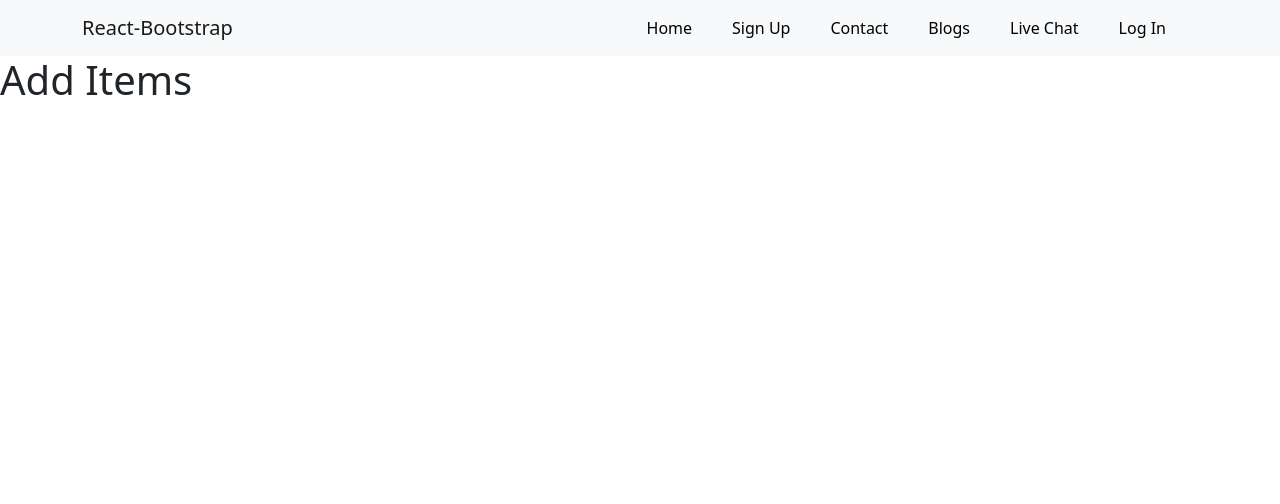
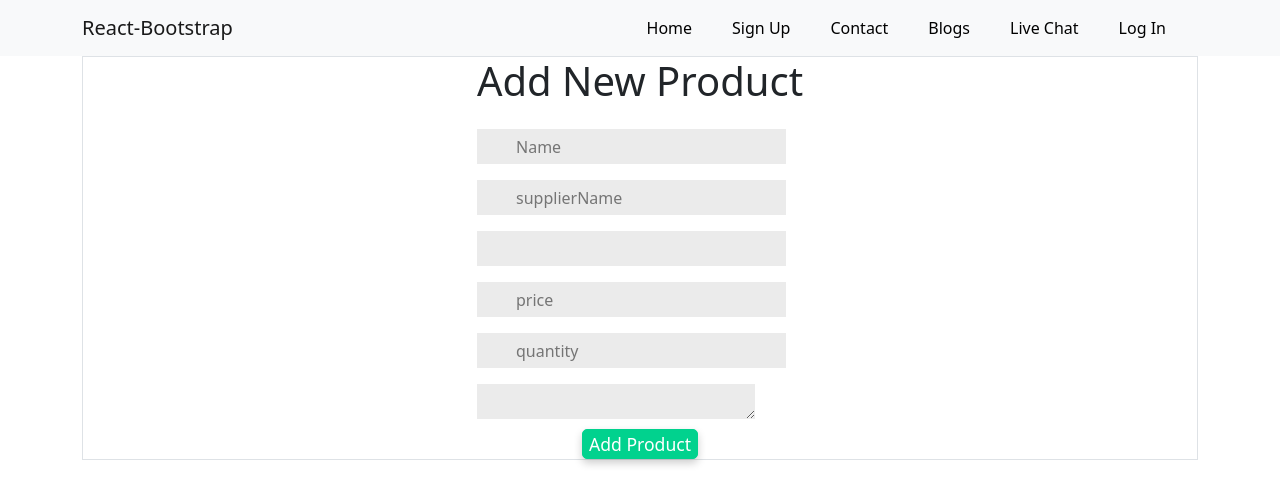
Before and after one commit to somaya-tanjina/techsilo-client, a React (Create React App) app: page /additem in a window 1280 px wide. Shown: the top 504 px of the page. Built offline with nearby package versions, Linux system fonts and the light colour scheme; no server answers.

Commit message:
Add item implemented

```diff
--- a/package.json
+++ b/package.json
@@ -11,6 +11,7 @@
     "@testing-library/jest-dom": "^5.16.4",
     "@testing-library/react": "^13.1.1",
     "@testing-library/user-event": "^13.5.0",
+    "axios": "^0.27.2",
     "bootstrap": "^5.1.3",
     "firebase": "^9.7.0",
     "react": "^18.1.0",
--- a/src/components/AddItem/AddItem.js
+++ b/src/components/AddItem/AddItem.js
@@ -1,11 +1,79 @@
-import React from 'react';
+import axios from "axios";
+import React from "react";
 
 const AddItem = () => {
-  return (
-    <div>
-      <h1>Add Items</h1>
-    </div>
-  );
+    const handleAddItem = (event) => {
+
+        event.preventDefault();
+        const item = {
+            name: event.target.name.value,
+            supplierName: event.target.supplierName.value,
+            image: event.target.image.value,
+            price: event.target.price.value,
+            quantity: event.target.quantity.value,
+        };
+
+        axios.post('http://localhost:5000/additem', item)
+            .then(res => {
+                const{data}=res
+            console.log(data);
+        })
+    };
+
+
+    return (
+        <div className="container">
+            <div className="d-md-flex  justify-content-md-center align-items-center h-100 border">
+                <form onSubmit={handleAddItem}>
+                    <h1 className="text-center mb-4 text-dark">
+                        Add New Product
+                    </h1>
+
+                    <input
+                        className="   mb-3"
+                        type="text"
+                        name="name"
+                        placeholder="Name"
+                        required
+                    />
+                    <input
+                        className="   mb-3"
+                        type="text"
+                        name="supplierName"
+                        placeholder="supplierName"
+                        required
+                    />
+
+                    <input className="mb-3" type="text" id="name" name="image" required
+      />
+                    <input
+                        className="mb-3"
+                        type="number"
+                        name="price"
+                        placeholder="price"
+                        required
+                    />
+                    <input
+                        className=" mb-3"
+                        type="number"
+                        name="quantity"
+                        placeholder="quantity"
+                        required
+                    />
+
+                    <textarea id="story" name="description"></textarea>
+
+                    <div className="button-container">
+                        <input
+                            className="  "
+                            type="submit"
+                            value="Add Product"
+                        />
+                    </div>
+                </form>
+            </div>
+        </div>
+    );
 };
 
 export default AddItem;
--- a/src/components/Login/Login.css
+++ b/src/components/Login/Login.css
@@ -1,4 +1,4 @@
-input[type="text"],
+/* input[type="text"],
 input[type="password"] {
   height: 25px;
   border: 1px solid rgba(0, 0, 0, 0.2);
@@ -36,13 +36,16 @@ input[type="submit"]:hover {
     width: 100%;
     font-family: "Roboto", sans-serif;
 }
-
+ */
 
 
 
 
 /* now */
-/* input[type="text"],
+input[type="text"],
+input[type="number"],
+input[type="image"],
+textarea,
 input[type="password"] {
     height: 35px;
     padding: 0 12%;
@@ -87,4 +90,4 @@ input[type="submit"]:hover {
 }
 span {
     color: #148814;
-} */
+}
--- a/src/components/Login/Login.js
+++ b/src/components/Login/Login.js
@@ -38,14 +38,14 @@ const Login = () => {
         <div className="container">
             <div className="form">
                 <form onSubmit={handleFormSubmit}>
-                    <div className="input-container">
+
                         <label>Username </label>
                         <input type="text" name="email" required />
-                    </div>
-                    <div className="input-container">
+
+
                         <label>Password </label>
                         <input type="password" name="pass" required />
-                    </div>
+
 
                     <div className="button-container">
                         <input type="submit" />
--- a/src/components/ManageItems/ManageItems.js
+++ b/src/components/ManageItems/ManageItems.js
@@ -4,6 +4,7 @@ import useProducts from "../Hooks/useProducts";
 import { FontAwesomeIcon } from "@fortawesome/react-fontawesome";
 import { faTrash } from "@fortawesome/free-solid-svg-icons";
 import './ManageItems.css'
+import { Link } from "react-router-dom";
 const ManageItems = () => {
     const [products] = useProducts([]);
     const { name, img, quqntity } = products;
@@ -16,7 +17,9 @@ const ManageItems = () => {
                 <h3 className="mt-5 text-center">
                     Available <span>Product</span>
                 </h3>
-
+                <Link to={"/additem"}>
+                    <button className="add-btn">Add New Product</button>
+                </Link>
                 <div className="mt-5">
                     <Table size="sm" striped bordered hover>
                         <thead>
```
Also changed, not shown: 1 other file (tests, documents, lock files or other folders).
